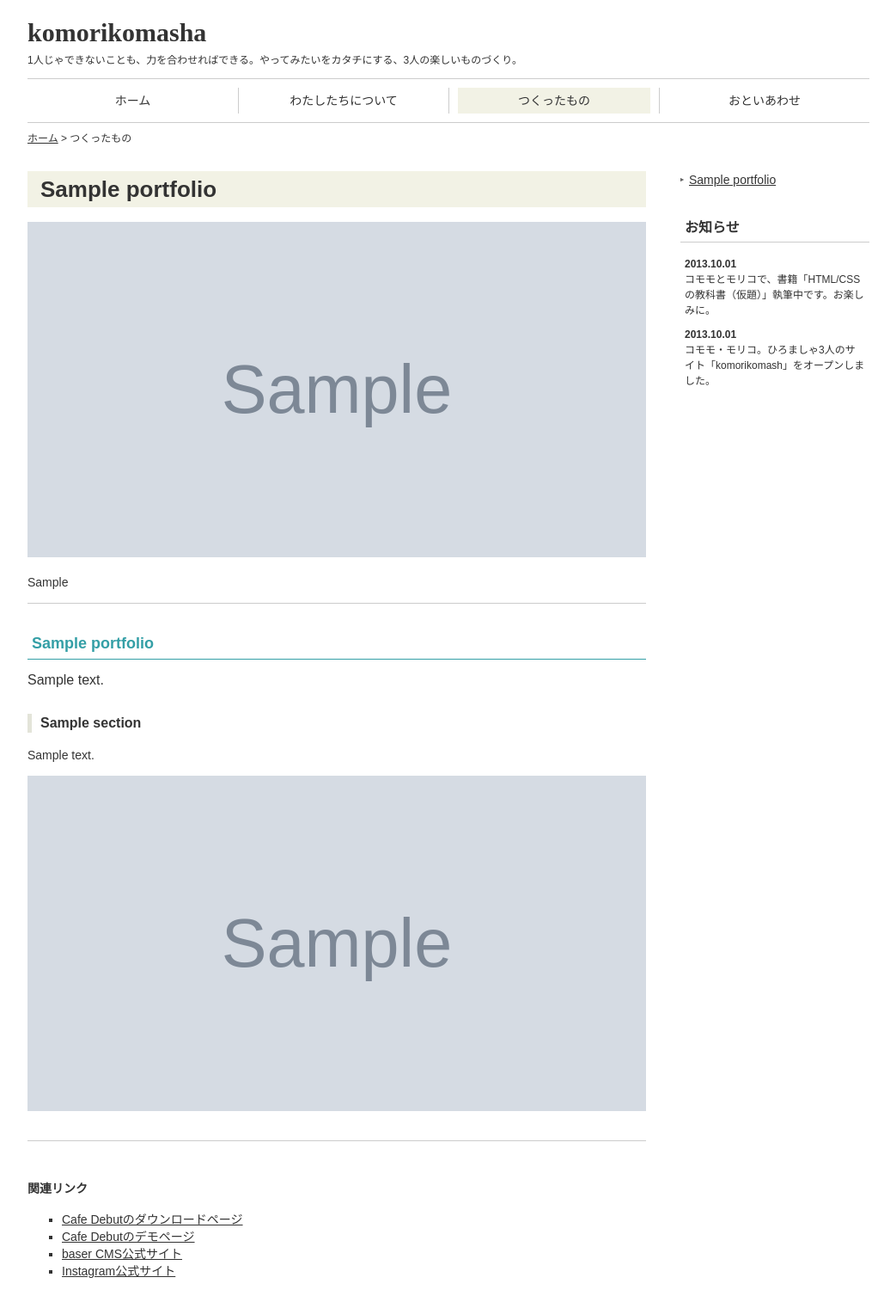
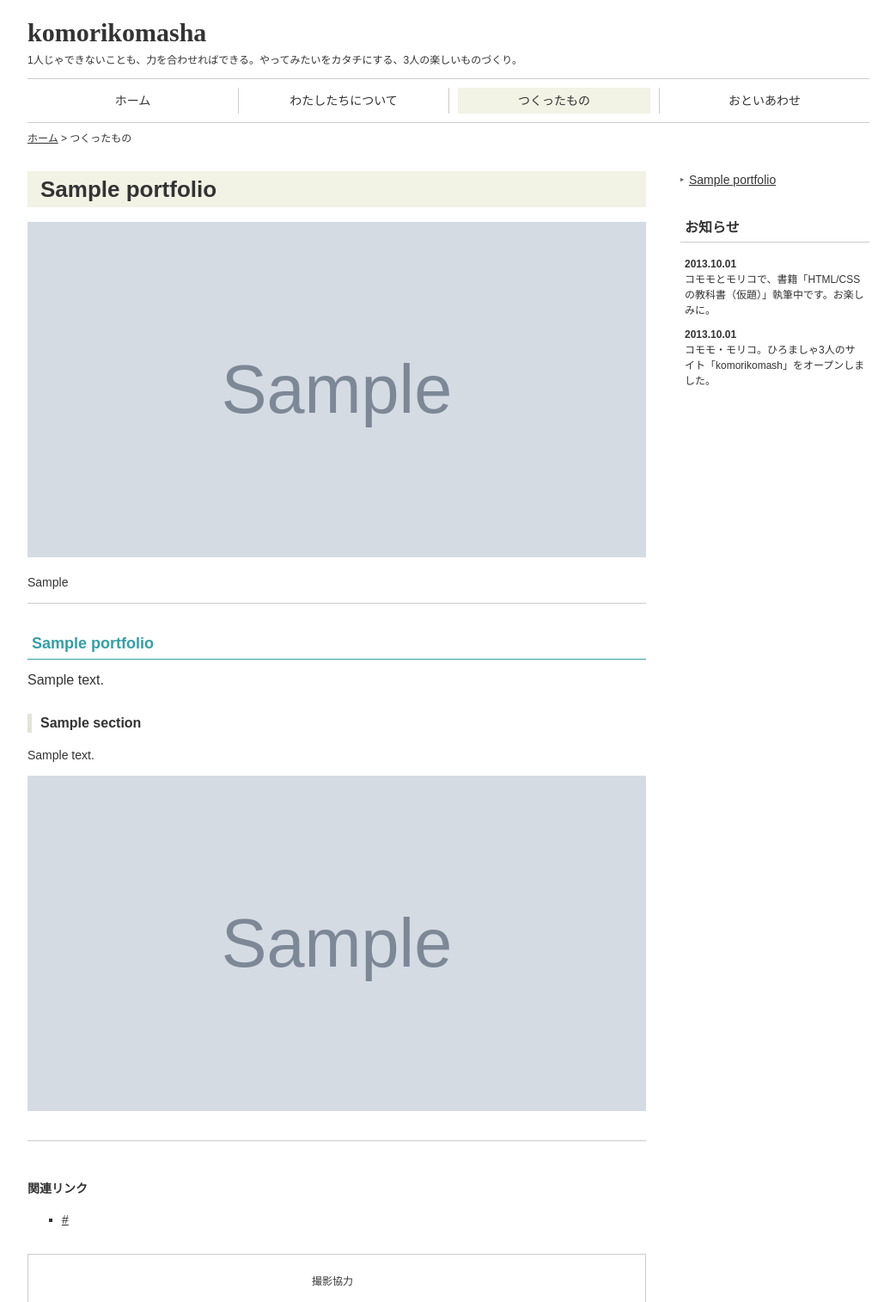
Before and after one commit to ksugawara61/k2oCodeigniter, a CodeIgniter app: page /database/index.php/k2o_blog/portfolio/1 in a window 1280 px wide. Shown: the top 1514 px of the page at 86% size, without its empty margins (118-1154 px from the left). Run offline with CodeIgniter, Linux system fonts and the light colour scheme; tables that the repository leaves empty hold one stand-in row (values such as "Sample post"); grey boxes marked "Sample" are stand-in pictures; a map, chart or similar area stays blank; some libraries are stand-ins or nearby versions; some web fonts are replaced; grey boxes are pictures that could not be loaded.

Commit message:
ポートフォリオに紐づくリンクを出力する処理を追加

```diff
--- a/application/controllers/K2o_blog.php
+++ b/application/controllers/K2o_blog.php
@@ -77,6 +77,7 @@ class K2o_blog extends CI_Controller {
         if ($portfolio_id)
         {
             $contents_data['sections'] = $this->portfolio_model->fetchPortfolioSections($portfolio_id);
+            $contents_data['links']    = $this->portfolio_model->fetchPortfolioLinks($portfolio_id);
             $this->load->view('portfolio/detail', $contents_data);
         }
         else
--- a/application/models/Portfolio_model.php
+++ b/application/models/Portfolio_model.php
@@ -52,4 +52,32 @@ class Portfolio_model extends CI_Model {
         return $sections;
     }
 
+    /**
+     * ポートフォリオに紐づくリンクを取得する
+     *
+     * @param string $portfolio_id ポートフォリオID
+     * @return array リンクのリスト
+     */
+    public function fetchPortfolioLinks($portfolio_id)
+    {
+        // ポートフォリオIDに紐づくリンクIDを取得
+        $query = $this->db->select('link_id')
+                      ->where('portfolio_id', $portfolio_id)
+                      ->get('link_map');
+        $tmp = $query->result_array();
+
+        // or_where_inに利用するためリンクIDを配列に変換
+        $link_ids = array();
+        foreach ($tmp as $link_id)
+        {
+            array_push($link_ids, $link_id['link_id']);
+        }
+
+        // リンクの詳細を取得
+        $query = $this->db->or_where_in('link_id', $link_ids)->get('link');
+        $links = $query->result_array();
+
+        return $links;
+    }
+
 }
--- a/application/views/portfolio/detail.php
+++ b/application/views/portfolio/detail.php
@@ -30,10 +30,9 @@
                 <section>
                     <h2 class="heading-typeC">関連リンク</h2>
                     <ul>
-                        <li><a href="https://basercms.net/themes/archives/14">Cafe Debutのダウンロードページ</a></li>
-                        <li><a href="https://cafedebut.cat-speak.net/">Cafe Debutのデモページ</a></li>
-                        <li><a href="https://basercms.net/">baser CMS公式サイト</a></li>
-                        <li><a href="https://instagram.com/">Instagram公式サイト</a></li>
+<?php foreach ($links as $link) { ?>
+                        <li><a href="<?php echo $link['link_url']; ?>"><?php echo $link['link_name']; ?></a></li>
+<?php } ?>
                     </ul>
                 </section>
 
```
